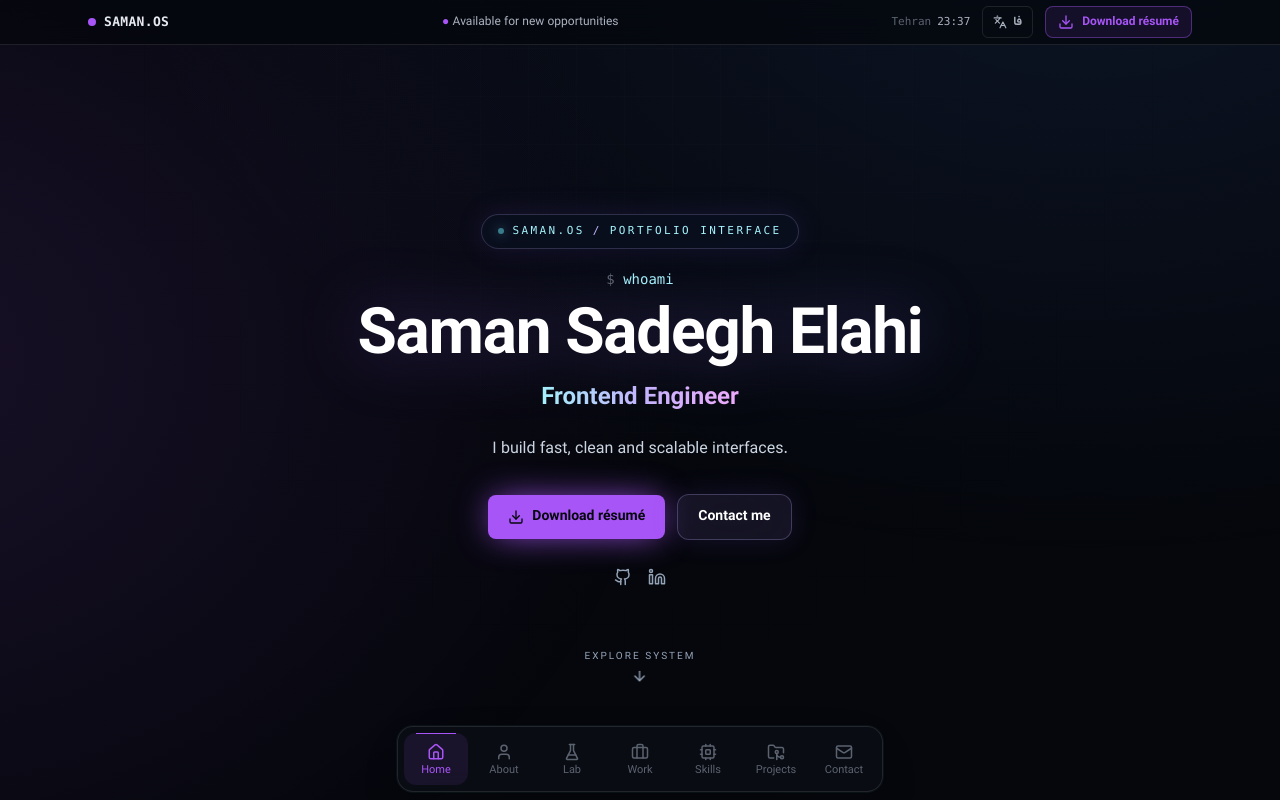
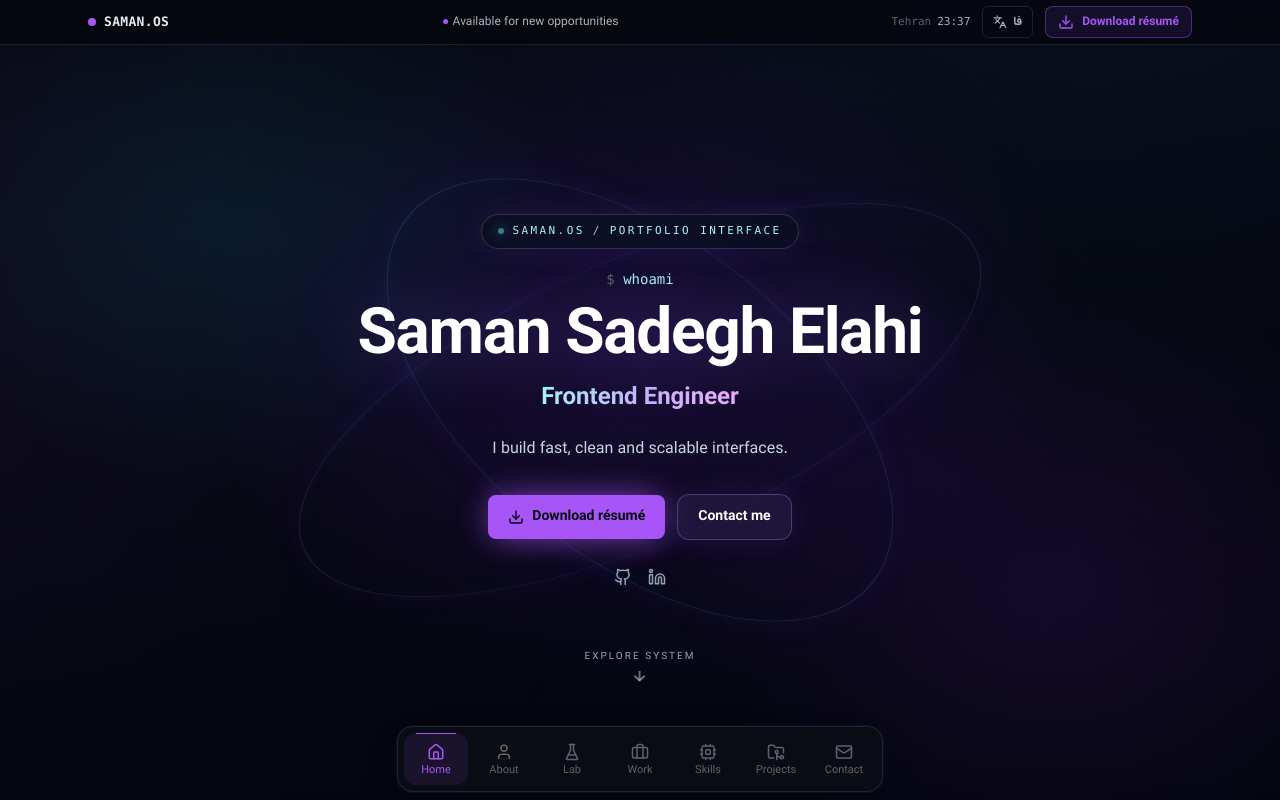
Before and after one commit to saman2079/portfolio, a Next.js app: page /en in a window 1280 px wide. Shown: the top 800 px of the page. Built offline with nearby package versions, Linux system fonts and the light colour scheme.

Commit message:
Add cinematic nebula hero atmosphere and persistent world layer

```diff
--- a/src/app/globals.css
+++ b/src/app/globals.css
@@ -105,12 +105,43 @@
 
   /* ---- 3D world layer: fades in once the canvas exists ---- */
   .world-layer {
+    z-index: 1;
     opacity: 0;
     mix-blend-mode: screen;
     transition: opacity 0.8s ease;
   }
   .world-layer[data-ready] {
-    opacity: 0.78;
+    opacity: 0.72;
+  }
+
+  /* Cinematic nebula atmosphere replaces the old opaque laptop frame sequence. */
+  .hero-nebula {
+    background:
+      radial-gradient(ellipse 38rem 30rem at 50% 44%, rgba(91, 33, 182, 0.22), transparent 72%),
+      radial-gradient(ellipse 30rem 24rem at 18% 28%, rgba(8, 145, 178, 0.13), transparent 70%),
+      radial-gradient(ellipse 34rem 26rem at 82% 72%, rgba(126, 34, 206, 0.14), transparent 70%),
+      linear-gradient(180deg, rgba(4, 6, 18, 0.18), rgba(4, 6, 18, 0.72));
+  }
+  .hero-orbit {
+    width: min(82vw, 46rem);
+    aspect-ratio: 1;
+    border: 1px solid rgba(167, 139, 250, 0.16);
+    border-radius: 9999px;
+    transform: translate(-50%, -50%) rotate(-24deg) scaleY(0.38);
+    box-shadow: 0 0 42px rgba(124, 58, 237, 0.08), inset 0 0 34px rgba(56, 189, 248, 0.035);
+  }
+  .hero-orbit--two {
+    width: min(66vw, 37rem);
+    border-color: rgba(103, 232, 249, 0.14);
+    transform: translate(-50%, -50%) rotate(38deg) scaleY(0.54);
+  }
+  .hero-crosshair {
+    width: min(96vw, 58rem);
+    aspect-ratio: 1;
+    border: 1px solid rgba(148, 163, 184, 0.055);
+    border-radius: 9999px;
+    transform: translate(-50%, -50%);
+    mask-image: radial-gradient(circle, transparent 35%, black 100%);
   }
 
   /* ---- Range input (Lab sliders) ---- */
```
